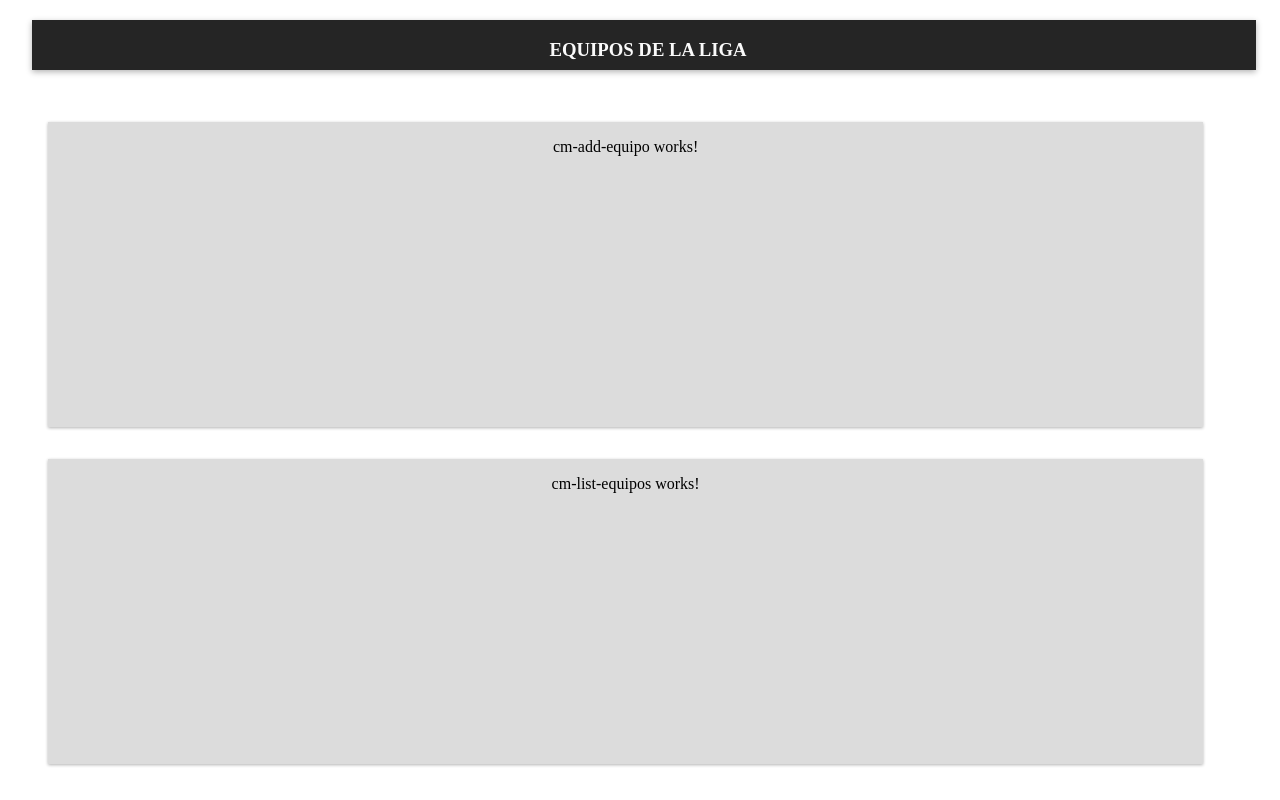
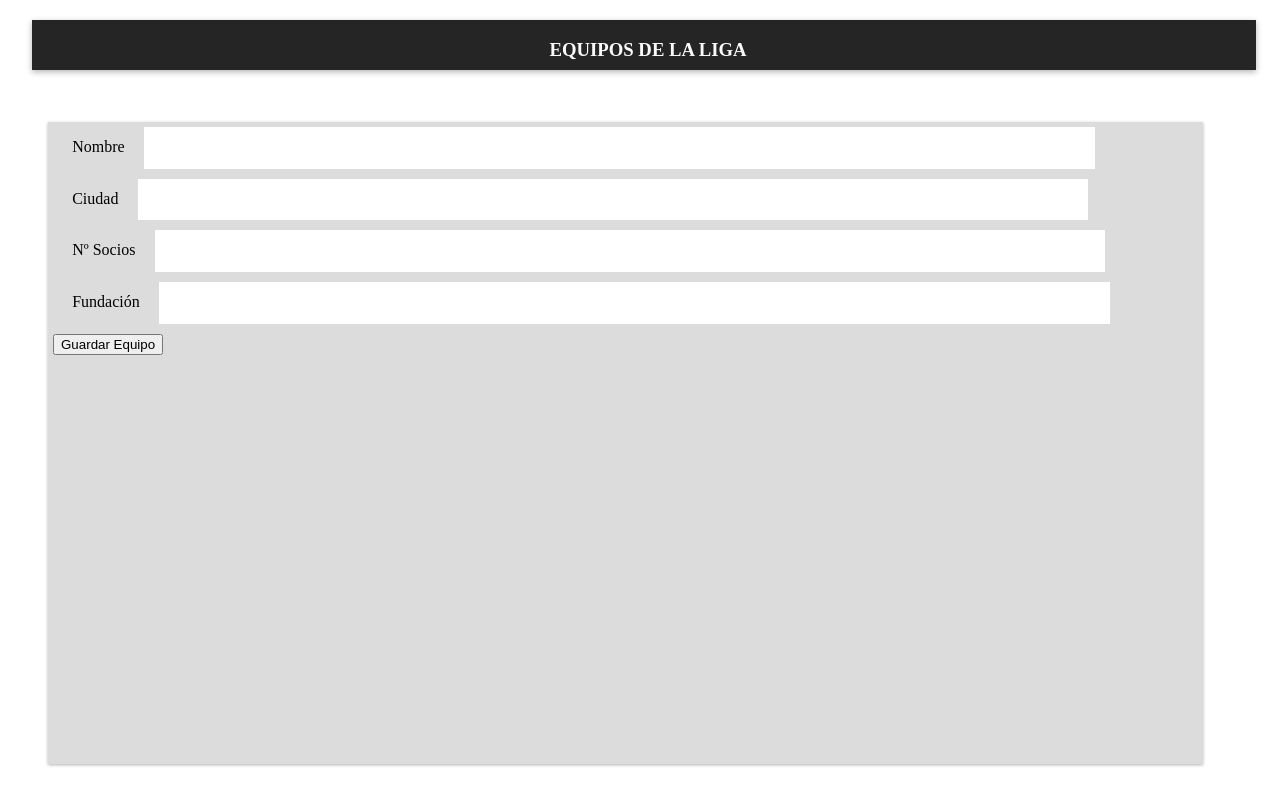
Before and after one commit to icabellopalacio/CursoAngular, an Angular app in the folder Equipos/: page / in a window 1280 px wide. Built offline with nearby package versions, Linux system fonts and the light colour scheme.

Commit message:
Clase 05_03_2019

```diff
--- /dev/null
+++ b/Equipos/src/app/Models/Equipo.ts
@@ -0,0 +1,8 @@
+export class Equipo {
+// constructor
+    constructor(
+        public Nombre: string,
+        public Ciudad: string,
+        public Socios: number,
+        public Fundacion: Date) {}
+}
--- a/Equipos/src/app/app.component.css
+++ b/Equipos/src/app/app.component.css
@@ -42,7 +42,7 @@
     display: flex;
     justify-content:center;
     margin: 1em;
-    height: 50%;
+    height: 100%;
     background-color: gainsboro;
     -webkit-box-shadow: 0 1px 3px rgba(0,0,0,0.3);
     box-shadow: 0 1px 3px rgba(0,0,0,0.3);
--- a/Equipos/src/app/app.component.html
+++ b/Equipos/src/app/app.component.html
@@ -6,9 +6,5 @@
     <article>
       <app-cm-add-equipo></app-cm-add-equipo>
     </article>
-    <article>
-      <app-cm-list-equipos></app-cm-list-equipos>
-    </article>
   </div>
-
 </div>
--- a/Equipos/src/app/app.module.ts
+++ b/Equipos/src/app/app.module.ts
@@ -1,20 +1,20 @@
 import { BrowserModule } from '@angular/platform-browser';
 import { NgModule } from '@angular/core';
+import {FormsModule} from '@angular/forms';
 
 import { AppComponent } from './app.component';
 import { CmAddEquipoComponent } from './cm-add-equipo/cm-add-equipo.component';
-import { CmListEquiposComponent } from './cm-list-equipos/cm-list-equipos.component';
 import { CmHeadEquiposComponent } from './cm-head-equipos/cm-head-equipos.component';
 
 @NgModule({
   declarations: [
     AppComponent,
     CmAddEquipoComponent,
-    CmListEquiposComponent,
     CmHeadEquiposComponent
   ],
   imports: [
-    BrowserModule
+    BrowserModule,
+    FormsModule
   ],
   providers: [],
   bootstrap: [AppComponent]
--- a/Equipos/src/app/cm-add-equipo/cm-add-equipo.component.css
+++ b/Equipos/src/app/cm-add-equipo/cm-add-equipo.component.css
@@ -0,0 +1,21 @@
+.myForm{
+    height: 50%;
+}
+.myForm > div  {
+    display: inline-block;
+    width: 100%;
+    padding: 5px;
+    text-align: left;
+}
+.myForm > div > label  {
+    padding:  1.2em;
+    width:15%;
+  }
+.myForm > div > input{
+    border: none;
+    padding: 1em;
+    width:80%;
+  }
+.muchosSocios{
+    color:red;
+}
--- a/Equipos/src/app/cm-add-equipo/cm-add-equipo.component.html
+++ b/Equipos/src/app/cm-add-equipo/cm-add-equipo.component.html
@@ -1,3 +1,30 @@
-<p>
-  cm-add-equipo works!
-</p>
+<div class="myForm">
+  <div>
+      <label for="EquipoNombre">Nombre</label>
+      <input name="EquipoNombre" type="text" [(ngModel)] = "varEquipo.Nombre" >
+  </div>
+  <div>
+      <label for="EquipoCiudad">Ciudad</label>
+      <input name="EquipoCiudad" type="text" [(ngModel)] = "varEquipo.Ciudad" >
+  </div>
+  <div>
+      <label for="EquipoSocios">Nº Socios</label>
+      <input name="EquipoSocios" type="text" [(ngModel)] = "varEquipo.Socios" >
+  </div>
+  <div>
+      <label for="EquipoFundacion">Fundación</label>
+      <input name="EquipoFundacion" type="text" [(ngModel)] = "varEquipo.Fundacion" >
+  </div>
+  <div>
+      <button (click)="setEquipo()">Guardar Equipo</button>
+  </div>
+
+</div>
+
+<div *ngFor="let addEquipo of lstEquipos"
+     [ngClass]="numSocios(addEquipo.Socios)" >
+  <div>Nombre: {{addEquipo.Nombre}}</div>
+  <div>Cuidad: {{addEquipo.Ciudad}}</div>
+  <div>Socios: {{addEquipo.Socios}}</div>
+  <div>Fundacion: {{addEquipo.Fundacion}}</div>
+</div>
--- a/Equipos/src/app/cm-add-equipo/cm-add-equipo.component.ts
+++ b/Equipos/src/app/cm-add-equipo/cm-add-equipo.component.ts
@@ -1,4 +1,5 @@
 import { Component, OnInit } from '@angular/core';
+import { Equipo } from '../Models/Equipo';
 
 @Component({
   selector: 'app-cm-add-equipo',
@@ -7,9 +8,26 @@ import { Component, OnInit } from '@angular/core';
 })
 export class CmAddEquipoComponent implements OnInit {
 
+   // Variables
+   varEquipo: Equipo;
+   lstEquipos: Array<Equipo>;
   constructor() { }
 
   ngOnInit() {
+    this.varEquipo = new Equipo('', '', null, null);
+    this.lstEquipos = [];
+  }
+
+  setEquipo() {
+    if (this.varEquipo.Nombre !== '' && this.varEquipo.Ciudad !== '' && this.varEquipo.Socios > 0){
+      this.lstEquipos.push(this.varEquipo);
+      this.varEquipo = new Equipo('', '', null, null);
+    }
+  }
+  numSocios(parNumSocios: number ): string {
+      if (parNumSocios > 1000) {
+        return 'muchosSocios';
+      }
   }
 
 }
--- a/Equipos/src/app/cm-head-equipos/cm-head-equipos.component.ts
+++ b/Equipos/src/app/cm-head-equipos/cm-head-equipos.component.ts
@@ -6,10 +6,10 @@ import { Component, OnInit } from '@angular/core';
   styleUrls: ['./cm-head-equipos.component.css']
 })
 export class CmHeadEquiposComponent implements OnInit {
-
-  constructor() { }
+  constructor() {}
 
   ngOnInit() {
+
   }
 
 }
--- a/Equipos/src/app/cm-list-equipos/cm-list-equipos.component.html
+++ /dev/null
@@ -1,3 +0,0 @@
-<p>
-  cm-list-equipos works!
-</p>
--- a/Equipos/src/app/cm-list-equipos/cm-list-equipos.component.ts
+++ /dev/null
@@ -1,15 +0,0 @@
-import { Component, OnInit } from '@angular/core';
-
-@Component({
-  selector: 'app-cm-list-equipos',
-  templateUrl: './cm-list-equipos.component.html',
-  styleUrls: ['./cm-list-equipos.component.css']
-})
-export class CmListEquiposComponent implements OnInit {
-
-  constructor() { }
-
-  ngOnInit() {
-  }
-
-}
```
Also changed, not shown: Equipos/src/app/Equipo.ts (deleted, +0 -18 lines), Equipos/src/app/cm-list-equipos/cm-list-equipos.component.css (deleted), 1 other file (tests, documents, lock files or other folders).
